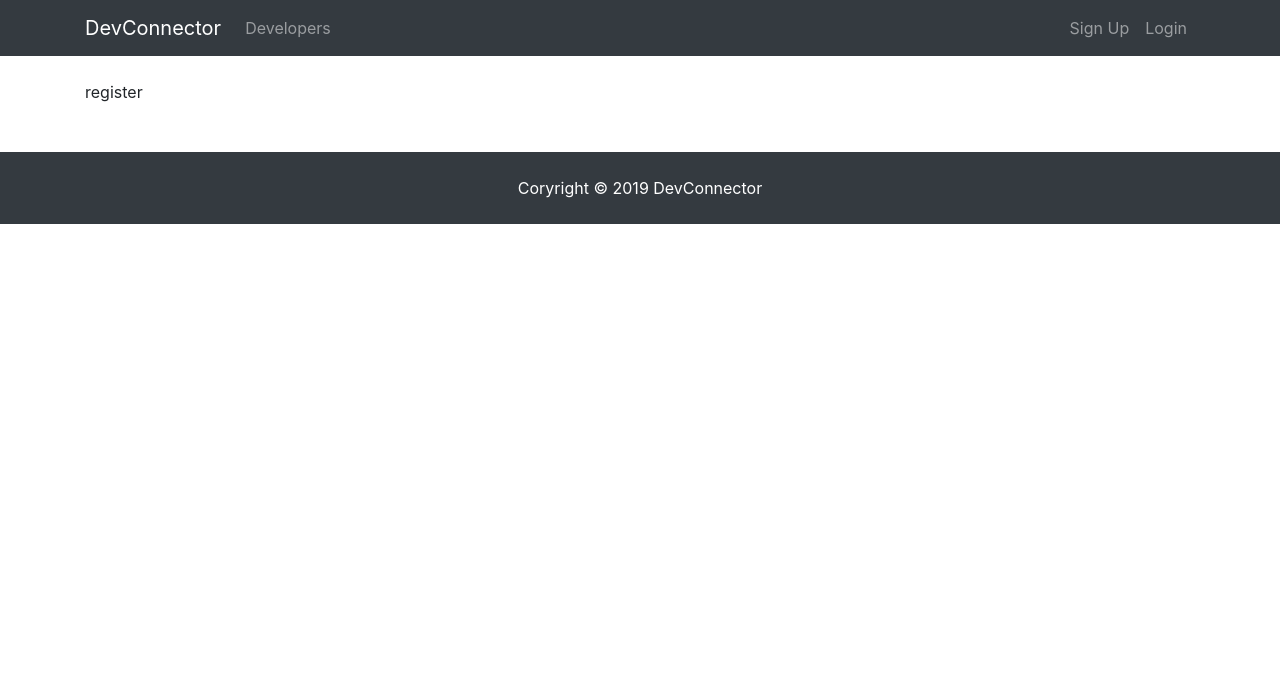
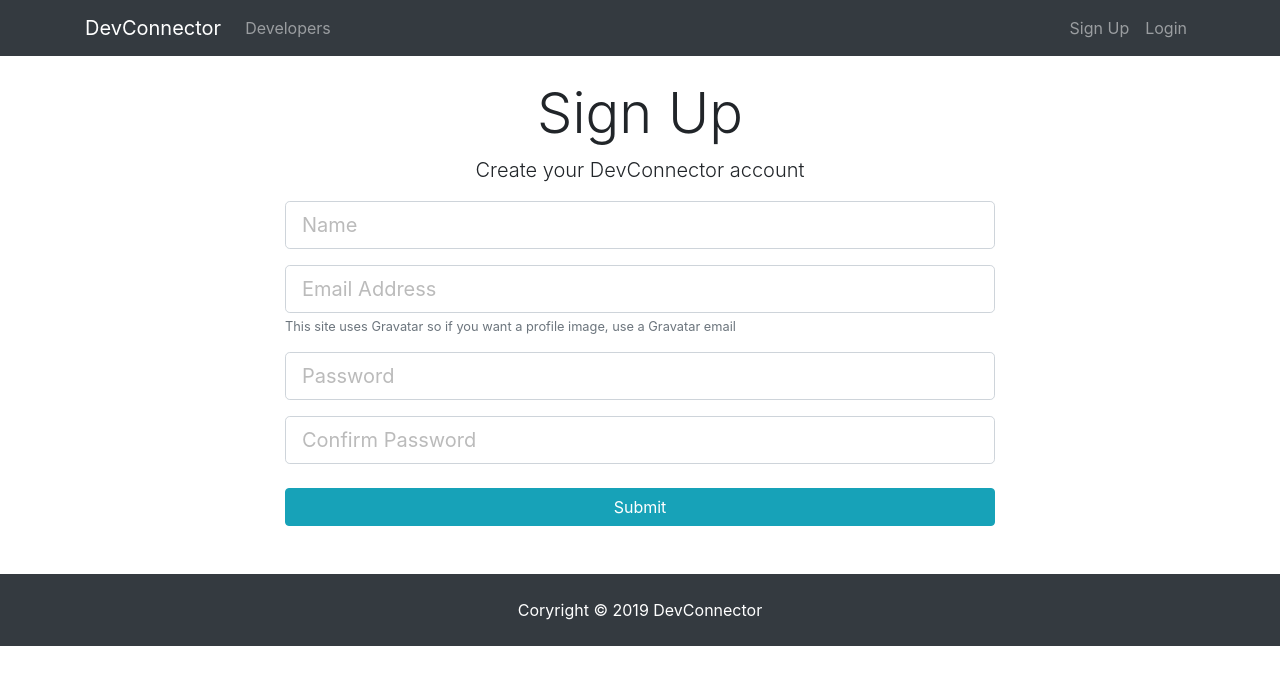
Before and after one commit to remo87/codeconnector, a React (Create React App) app in the folder client/: page /register in a window 1280 px wide. Shown: the top 684 px of the page. Built offline with nearby package versions, Linux system fonts and the light colour scheme.

Commit message:
add login and create register post and validation

```diff
--- a/client/package.json
+++ b/client/package.json
@@ -3,6 +3,8 @@
   "version": "0.1.0",
   "private": true,
   "dependencies": {
+    "axios": "^0.18.0",
+    "classnames": "^2.2.6",
     "react": "^16.7.0",
     "react-dom": "^16.7.0",
     "react-router-dom": "^4.3.1",
--- a/client/src/components/auth/Login.js
+++ b/client/src/components/auth/Login.js
@@ -1,13 +1,54 @@
 import React, { Component } from 'react'
 
 class Login extends Component {
-  render() {
-    return (
-      <div>
-        login
-      </div>
-    )
-  }
+    constructor() {
+        super();
+        this.state = {
+            email: '',
+            password: '',
+            errors: {}
+        }
+
+        this.onChange = this.onChange.bind(this);
+        this.onSubmit = this.onSubmit.bind(this);
+    }
+
+    onSubmit(e) {
+        e.preventDefault();
+        const user = {
+            email: this.state.email,
+            password: this.state.password,
+        }
+        console.log('submit', user);
+    }
+
+    onChange(e) {
+        this.setState({ [e.target.name]: e.target.value })
+    }
+
+    render() {
+        return (
+            <div className="login">
+                <div className="container">
+                    <div className="row">
+                        <div className="col-md-8 m-auto">
+                            <h1 className="display-4 text-center">Log In</h1>
+                            <p className="lead text-center">Sign in to your DevConnector account</p>
+                            <form action="dashboard.html" onSubmit={this.onSubmit}>
+                                <div className="form-group">
+                                    <input type="email" className="form-control form-control-lg" placeholder="Email Address" name="email" value={this.state.email} onChange={this.onChange} />
+                                </div>
+                                <div className="form-group">
+                                    <input type="password" className="form-control form-control-lg" placeholder="Password" name="password" value={this.state.password} onChange={this.onChange} />
+                                </div>
+                                <input type="submit" className="btn btn-info btn-block mt-4" />
+                            </form>
+                        </div>
+                    </div>
+                </div>
+            </div>
+        )
+    }
 }
 
 export default Login;
--- a/client/src/components/auth/Register.js
+++ b/client/src/components/auth/Register.js
@@ -1,13 +1,109 @@
 import React, { Component } from 'react'
+import axios from "axios";
+import classnames from "classnames";
 
 class Register extends Component {
-  render() {
-    return (
-      <div>
-        register
-      </div>
-    )
-  }
+    constructor() {
+        super();
+        this.state = {
+            name: '',
+            email: '',
+            password: '',
+            password2: '',
+            errors: {}
+        }
+
+        this.onChange = this.onChange.bind(this);
+        this.onSubmit = this.onSubmit.bind(this);
+    }
+
+    onChange(e) {
+        this.setState({ [e.target.name]: e.target.value })
+    }
+
+    onSubmit(e) {
+        e.preventDefault();
+        const newUser = {
+            name: this.state.name,
+            email: this.state.email,
+            password: this.state.password,
+            password2: this.state.password2,
+        }
+
+        axios.post('/api/users/register', newUser)
+            .then(result => {
+                console.log('response',result.data);
+            })
+            .catch(err => this.setState({errors: err.response.data.errors}));
+    }
+
+    render() {
+
+        const {errors} = this.state;
+
+        return (
+            <div className="register">
+                <div className="container">
+                    <div className="row">
+                        <div className="col-md-8 m-auto">
+                            <h1 className="display-4 text-center">Sign Up</h1>
+                            <p className="lead text-center">Create your DevConnector account</p>
+                            <form noValidate onSubmit={this.onSubmit}>
+                                <div className="form-group">
+                                    <input type="text"
+                                        className={classnames('form-control form-control-lg', {
+                                            'is-invalid': errors.name
+                                        })}
+                                        placeholder="Name"
+                                        name="name"
+                                        value={this.state.name}
+                                        onChange={this.onChange} />
+                                    {errors.name && (<div className="invalid-feedback">{errors.name}</div>)}
+                                </div>
+                                <div className="form-group">
+                                    <input
+                                        type="email"
+                                        className={classnames('form-control form-control-lg', {
+                                            'is-invalid': errors.email
+                                        })}
+                                        placeholder="Email Address"
+                                        name="email" value={this.state.email}
+                                        onChange={this.onChange} />
+                                    {errors.email && (<div className="invalid-feedback">{errors.email}</div>)}
+                                    <small className="form-text text-muted">This site uses Gravatar so if you want a profile image, use a Gravatar email</small>
+                                </div>
+                                <div className="form-group">
+                                    <input
+                                        type="password"
+                                        className={classnames('form-control form-control-lg', {
+                                            'is-invalid': errors.email
+                                        })}
+                                        placeholder="Password"
+                                        name="password"
+                                        value={this.state.password}
+                                        onChange={this.onChange} />
+                                    {errors.password && (<div className="invalid-feedback">{errors.password}</div>)}
+                                </div>
+                                <div className="form-group">
+                                    <input
+                                        type="password"
+                                        className={classnames('form-control form-control-lg', {
+                                            'is-invalid': errors.password2
+                                        })}
+                                        placeholder="Confirm Password"
+                                        name="password2"
+                                        value={this.state.password2}
+                                        onChange={this.onChange} />
+                                    {errors.password2 && (<div className="invalid-feedback">{errors.password2}</div>)}
+                                </div>
+                                <input type="submit" className="btn btn-info btn-block mt-4" />
+                            </form>
+                        </div>
+                    </div>
+                </div>
+            </div>
+        )
+    }
 }
 
 export default Register;
```
Also changed, not shown: 1 other file (tests, documents, lock files or other folders).
